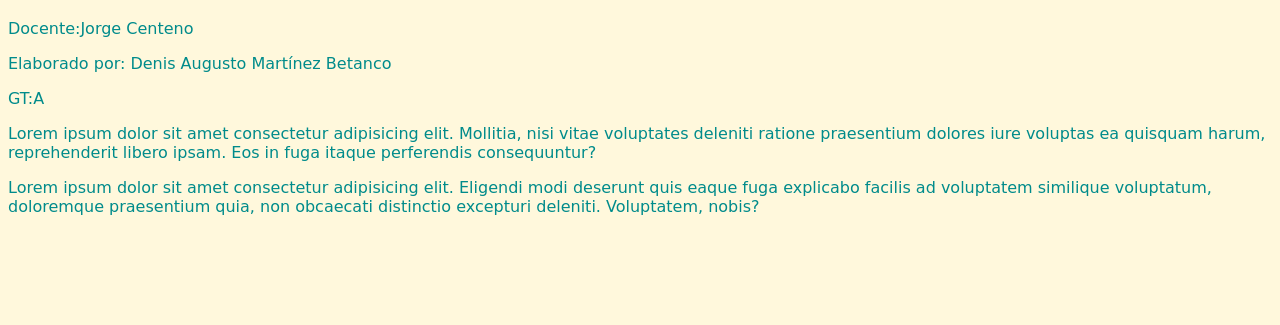
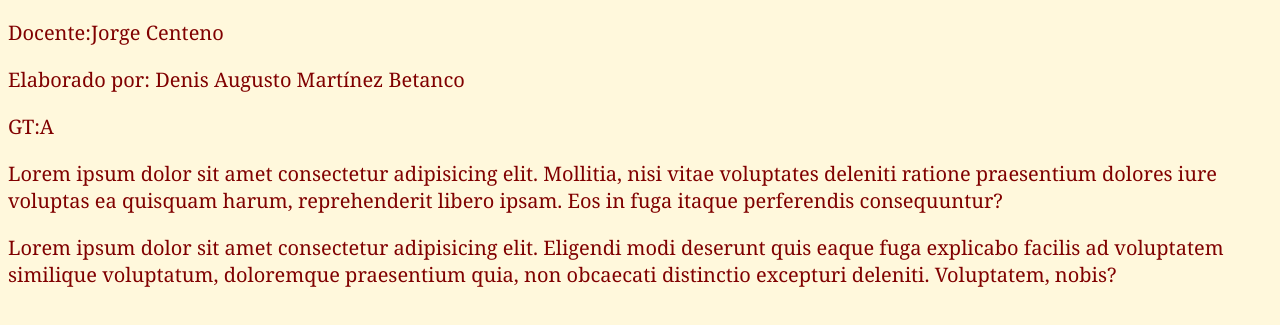
Before and after one commit to D3nism/Mi-proyecto-de-ramas-en-git-con-visual-code, a plain HTML site: page index.html in a window 1280 px wide. Shown: the part 227-552 px from the top of the page. Drawn offline with Linux system fonts and the light colour scheme.

Commit message:
modifique el aspecto de la pagina html

```diff
--- a/aspecto.css
+++ b/aspecto.css
@@ -7,6 +7,9 @@ h1{
     font-family: Arial, Helvetica, sans-serif;
 }
 p{
-    font-family: cursive;
-    color: darkcyan;
+    font-family: Georgia, 'Times New Roman', Times, serif;
+    color: maroon;
 }
+p{
+    font-size: 20px;
+}
```
